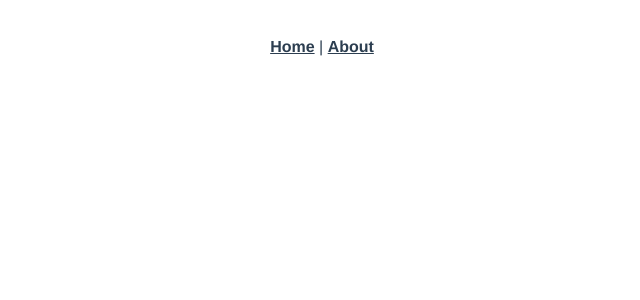
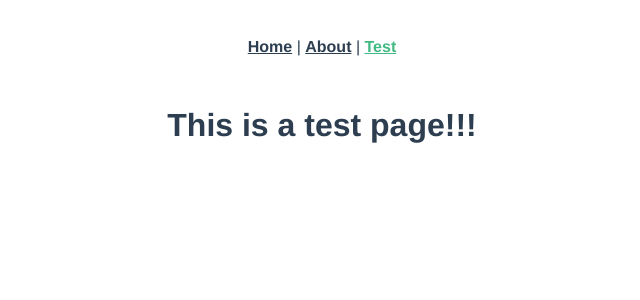
Before and after one commit to actualize-byte-club/cookbook-frontend, a Vue app: page /test in a window 1280 px wide. Before the commit this address had no page. Shown: the top 300 px of the page, without its empty margins (318-958 px from the left). Built offline with nearby package versions, Linux system fonts and the light colour scheme.

Commit message:
adds test route

```diff
--- a/src/App.vue
+++ b/src/App.vue
@@ -1,7 +1,8 @@
 <template>
   <div id="nav">
     <router-link to="/">Home</router-link> |
-    <router-link to="/about">About</router-link>
+    <router-link to="/about">About</router-link> |
+    <router-link to="/test">Test</router-link>
   </div>
   <router-view />
 </template>
--- a/src/router/index.js
+++ b/src/router/index.js
@@ -1,26 +1,29 @@
 import { createRouter, createWebHistory } from "vue-router";
 import Home from "../views/Home.vue";
+import About from "../views/About.vue";
+import Test from "../views/Test.vue";
 
 const routes = [
   {
     path: "/",
     name: "Home",
-    component: Home,
+    component: Home
   },
   {
     path: "/about",
     name: "About",
-    // route level code-splitting
-    // this generates a separate chunk (about.[hash].js) for this route
-    // which is lazy-loaded when the route is visited.
-    component: () =>
-      import(/* webpackChunkName: "about" */ "../views/About.vue"),
+    component: About
   },
+  {
+    path: "/test",
+    name: "Test",
+    component: Test
+  }
 ];
 
 const router = createRouter({
   history: createWebHistory(process.env.BASE_URL),
-  routes,
+  routes
 });
 
 export default router;
--- /dev/null
+++ b/src/views/Test.vue
@@ -0,0 +1,5 @@
+<template>
+  <div class="test">
+    <h1>This is a test page!!!</h1>
+  </div>
+</template>
```
